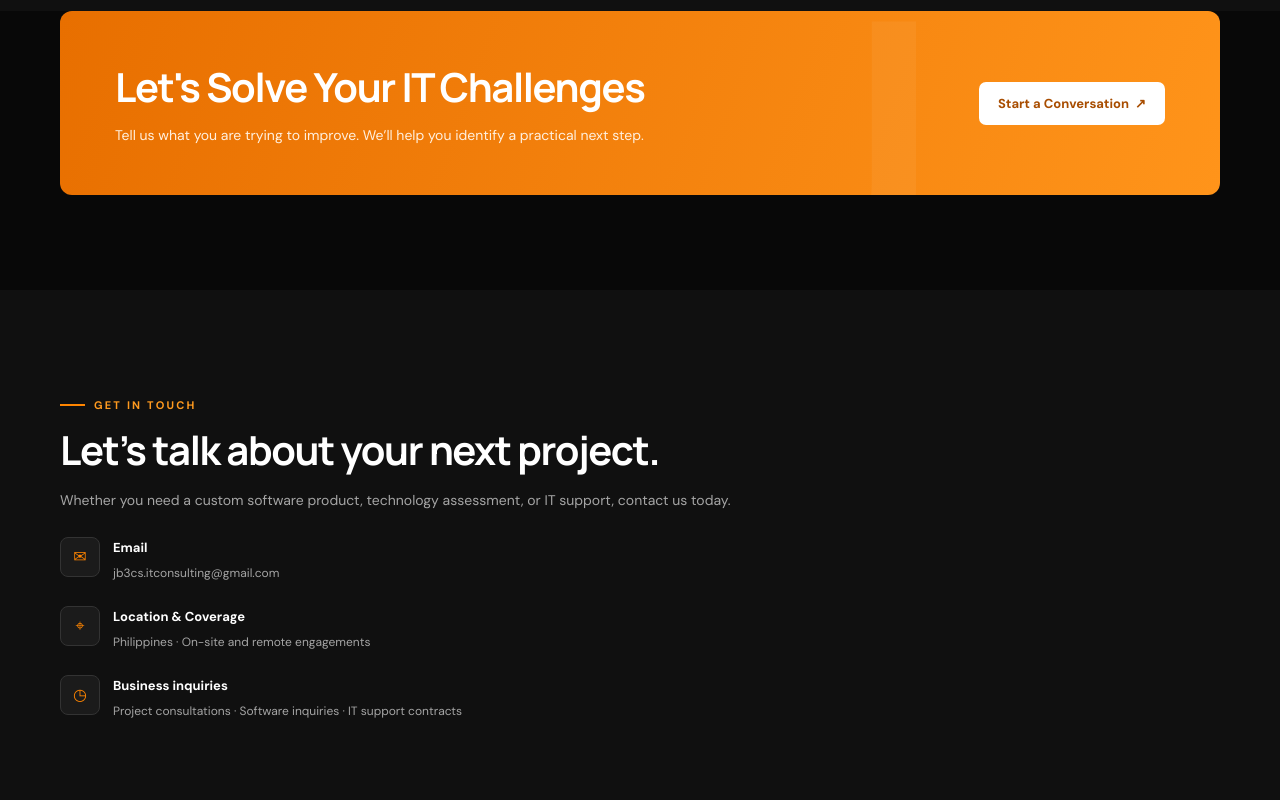
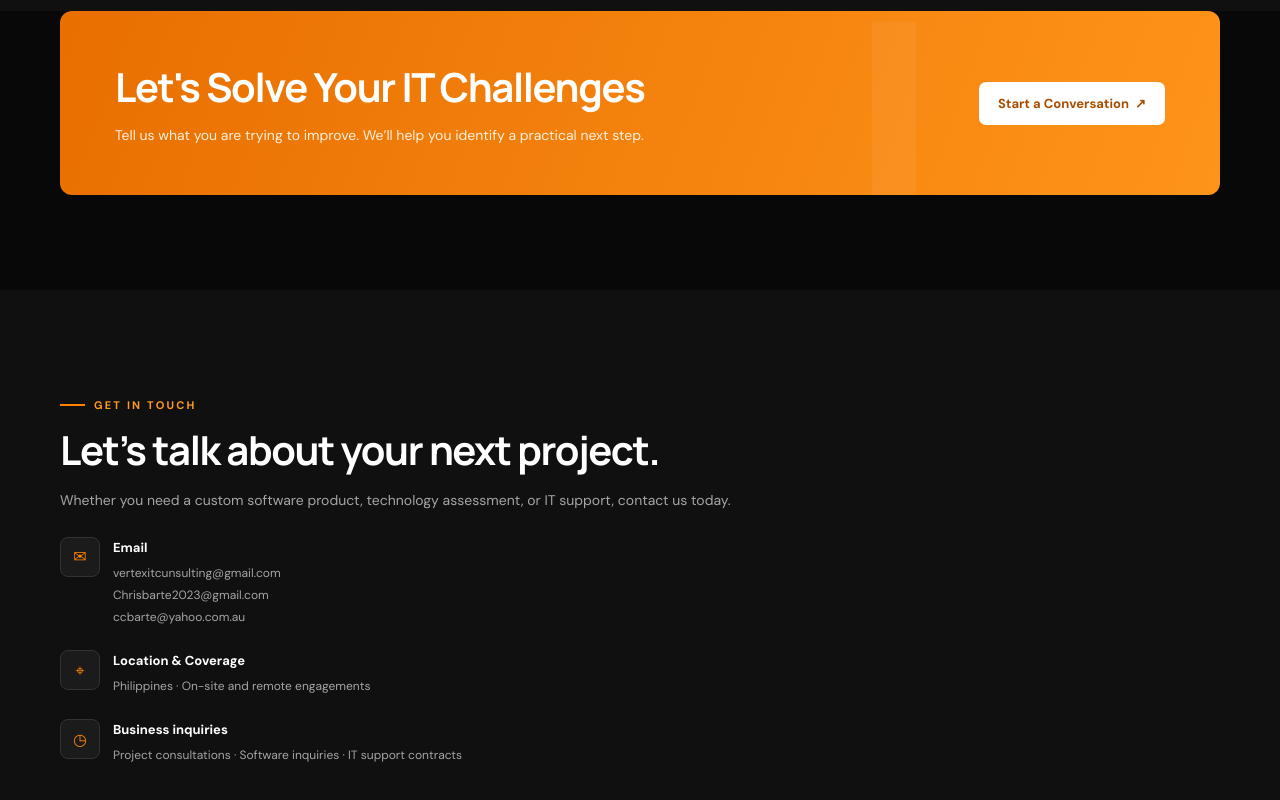
Before and after one commit to MainWpage/vertex, a plain HTML site: page index.html in a window 1280 px wide. Shown: the part 7867-8667 px from the top of the page. Drawn offline with Linux system fonts and the light colour scheme.

Commit message:
Add files via upload

```diff
--- a/index.html
+++ b/index.html
@@ -361,7 +361,7 @@ Food & Beverage</div></article>
 <div class="cta-band"><div class="container"><div class="cta-panel"><div><h2>Let's Solve Your IT Challenges</h2><p>Tell us what you are trying to improve. We’ll help you identify a practical next step.</p></div><a class="btn" href="#contact">Start a Conversation&nbsp; ↗</a></div></div></div>
 
 <section class="contact" id="contact"><div class="container contact-grid"><div class="contact-info"><div class="eyebrow">Get in touch</div><h2>Let’s talk about your next project.</h2><p>Whether you need a custom software product, technology assessment, or IT support, contact us today.</p>
-<div class="contact-item"><div class="ci">✉</div><div><b>Email</b><span id="displayEmail">jb3cs.itconsulting@gmail.com</span></div></div>
+<div class="contact-item"><div class="ci">✉</div><div><b>Email</b><span id="displayEmail">vertexitcunsulting@gmail.com<br> Chrisbarte2023@gmail.com<br>ccbarte@yahoo.com.au</span></div></div>
 <div class="contact-item"><div class="ci">⌖</div><div><b>Location & Coverage</b><span>Philippines · On-site and remote engagements</span></div></div>
 <div class="contact-item"><div class="ci">◷</div><div><b>Business inquiries</b><span>Project consultations · Software inquiries · IT support contracts</span></div></div>
 </div>
```
Also changed, not shown: T1.jpg (added), T2.jpg (added), T3.jpg (added), T4.jpg (added), T5.jpg (added), database-systems.png (added), software-development.png (added), vertex.PNG (added), 4 other files.
